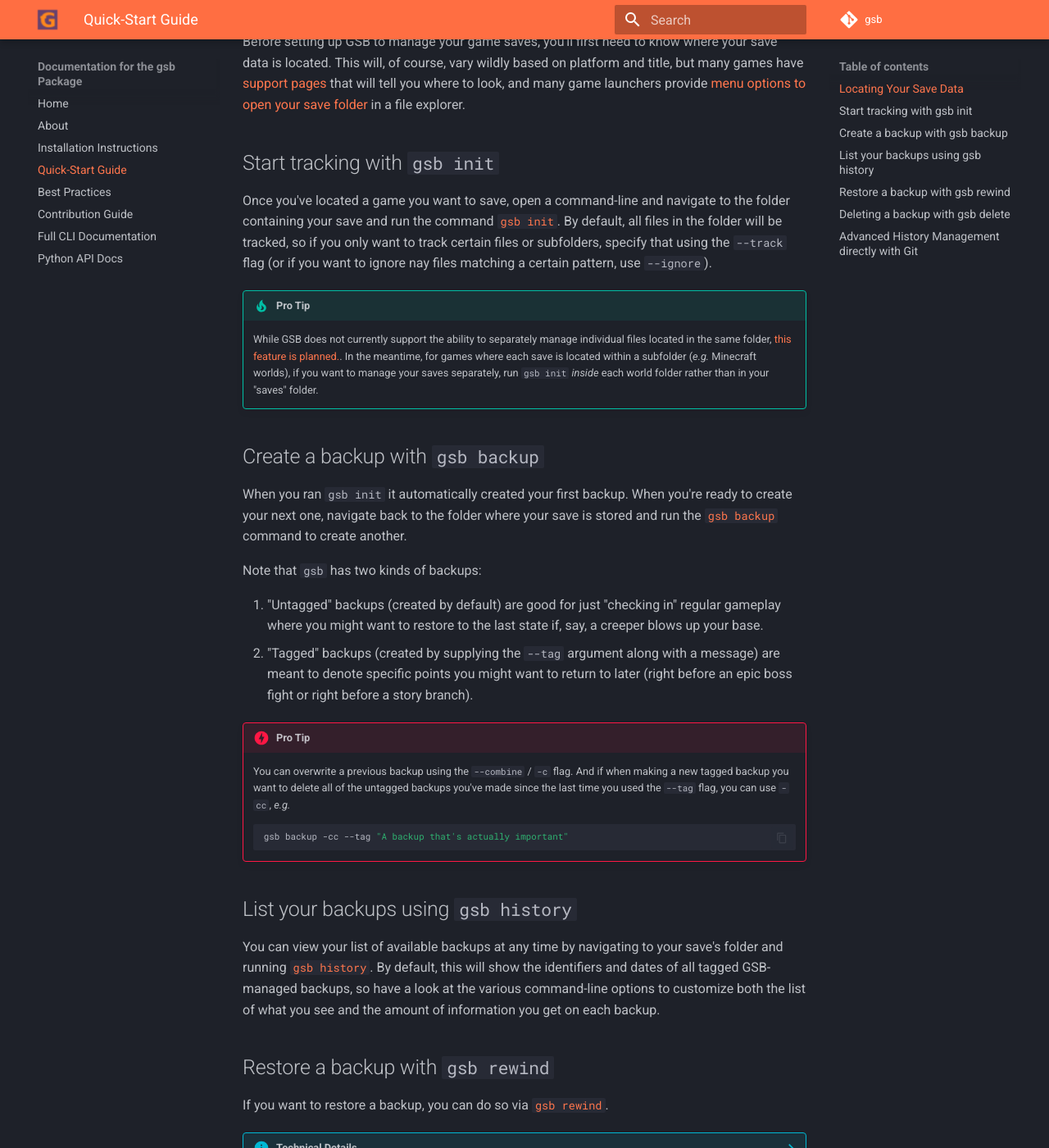
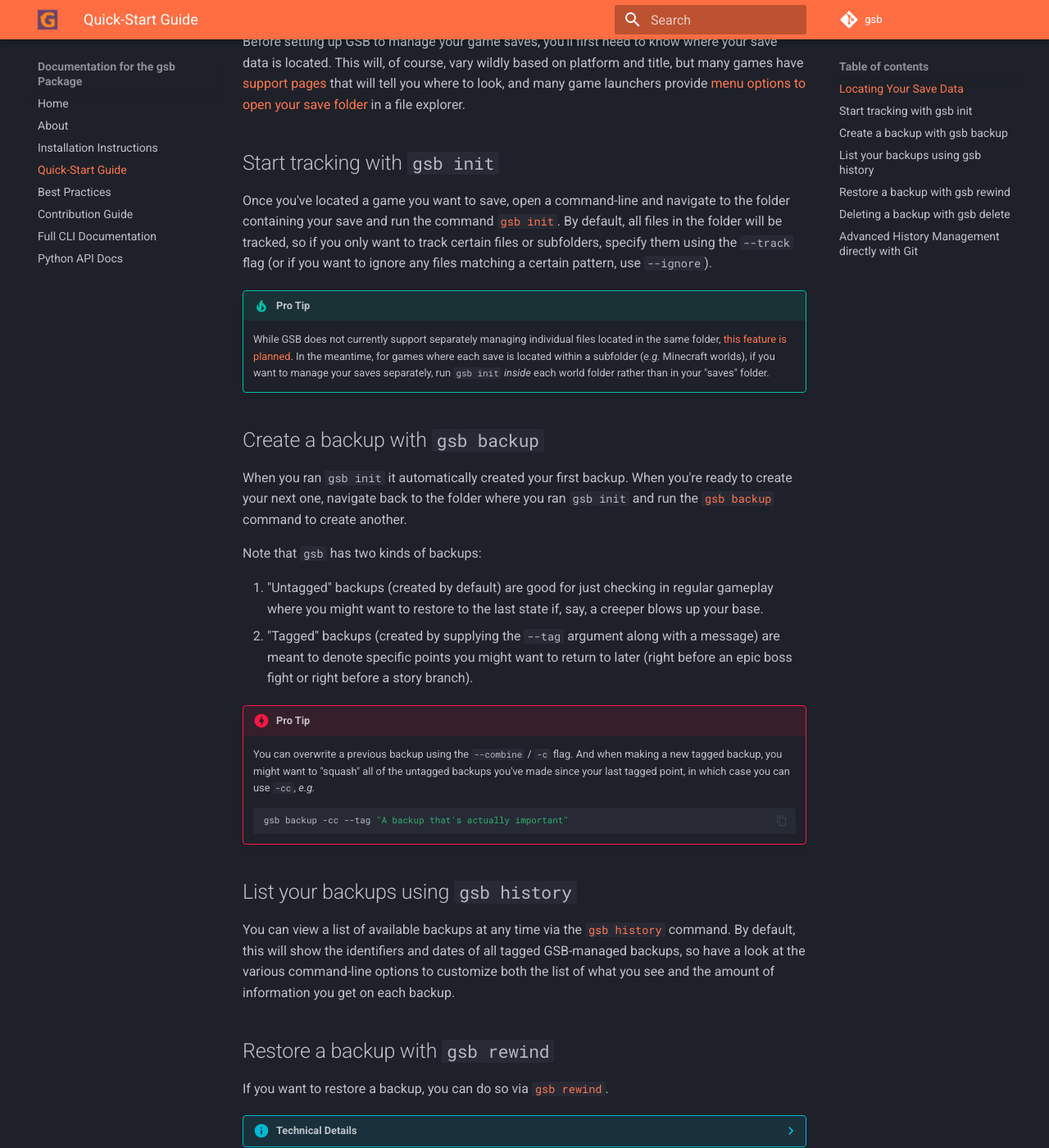
Before and after one commit to OpenBagTwo/gsb, an MkDocs documentation site: the page built from docs/usage.md, in a window 1280 px wide and 1400 px high, scrolled down 357 px. Shown: the whole window at 82% size. Built offline with MkDocs 1.6.1 and Material for MkDocs 9.7.7, drawn with Linux system fonts in a browser that asks for light colours; comment, search, counter and statistics services are not loaded; the version menu is left out; some of the changed text lies outside the part shown.

````diff
--- a/docs/usage.md
+++ b/docs/usage.md
@@ -25,13 +25,13 @@ in a file explorer.
 Once you've located a game you want to save, open a command-line and navigate
 to the folder containing your save and run the command [`gsb init`](../cli/#init).
 By default, all files in the folder will be tracked, so if you only want to track
-certain files or subfolders, specify that using the `--track` flag (or if you
-want to ignore nay files matching a certain pattern, use `--ignore`).
+certain files or subfolders, specify them using the `--track` flag (or if you
+want to ignore any files matching a certain pattern, use `--ignore`).
 
 !!! tip "Pro Tip"
-    While GSB does not currently support the ability to separately manage individual
+    While GSB does not currently support separately managing individual
     files located in the same folder,
-    [this feature is planned.](https://github.com/OpenBagTwo/gsb/issues/29).
+    [this feature is planned](https://github.com/OpenBagTwo/gsb/issues/29).
     In the meantime, for games where each save is located within a subfolder (_e.g._
     Minecraft worlds), if you want to manage your saves separately, run `gsb init`
     _inside_ each world folder rather than in your "saves" folder.
@@ -39,29 +39,29 @@ want to ignore nay files matching a certain pattern, use `--ignore`).
 ## Create a backup with `gsb backup`
 
 When you ran `gsb init` it automatically created your first backup. When you're ready
-to create your next one, navigate back to the folder where your save is stored and
-run the [`gsb backup`](../cli/#backup) command to create another.
+to create your next one, navigate back to the folder where you ran `gsb init`
+and run the [`gsb backup`](../cli/#backup) command to create another.
 
 Note that `gsb` has two kinds of backups:
 
-1. "Untagged" backups (created by default) are good for just "checking in" regular gameplay
+1. "Untagged" backups (created by default) are good for just checking in regular gameplay
    where you might want to restore to the last state if, say, a creeper blows up your base.
 2. "Tagged" backups (created by supplying the `--tag` argument along with a message) are
    meant to denote specific points you might want to return to later (right before an epic
    boss fight or right before a story branch).
 
 !!! danger "Pro Tip"
-    You can overwrite a previous backup using the `--combine` / `-c` flag. And if when
-    making a new tagged backup you want to delete all of the untagged backups you've made
-    since the last time you used the `--tag` flag, you can use `-cc`, _e.g._
+    You can overwrite a previous backup using the `--combine` / `-c` flag. And when
+    making a new tagged backup, you might want to "squash" all of the untagged backups you've made
+    since your last tagged point, in which case you can use `-cc`, _e.g._
     ```bash
     gsb backup -cc --tag "A backup that's actually important"
     ```
 
 ## List your backups using `gsb history`
 
-You can view your list of available backups at any time by navigating to your save's folder
-and running [`gsb history`](../cli/#history). By default, this will show the identifiers and
+You can view a list of available backups at any time via the
+[`gsb history`](../cli/#history) command. By default, this will show the identifiers and
 dates of all tagged GSB-managed backups, so have a look at the various command-line
 options to customize both the list of what you see and the amount of information you get
 on each backup.
@@ -98,6 +98,6 @@ these loose objects.
 
 ## Advanced History Management directly with Git
 
-Behind the curtain, GSB runs on [Git](https://git-scm.com/) meaning you can run
-any advanced commands you wish on a GSB-managed save repo directly via the
+Behind the curtain, GSB runs on [Git](https://git-scm.com/), meaning you can run
+any advanced commands you wish on a GSB-managed repo directly via the
 `git` CLI or any general-purpose Git tool.
````
Also changed, not shown: README.md (+2 -7 lines), docs/contrib.md (+53 -44 lines), docs/index.md (+6 -8 lines), docs/installation.md (+10 -9 lines).
